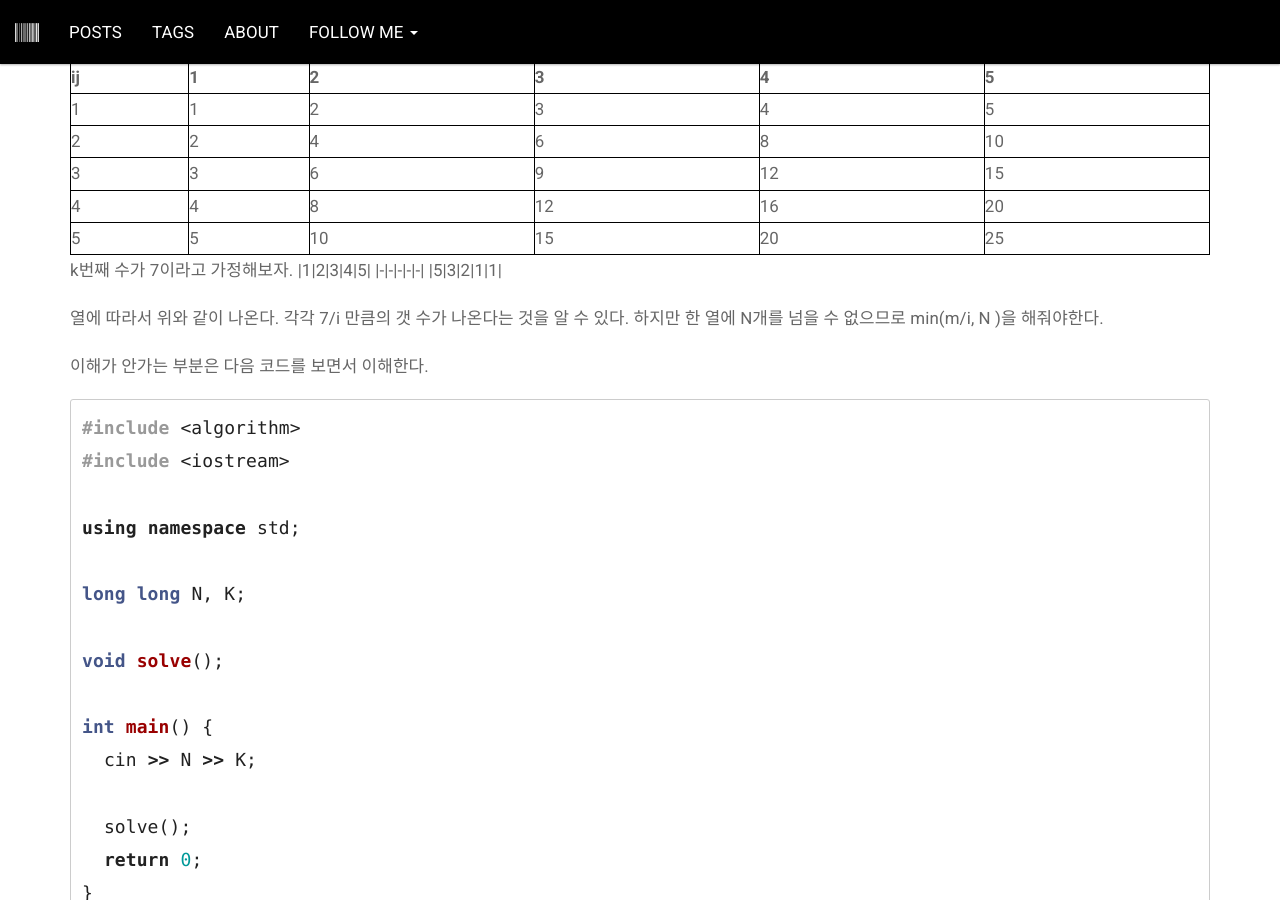
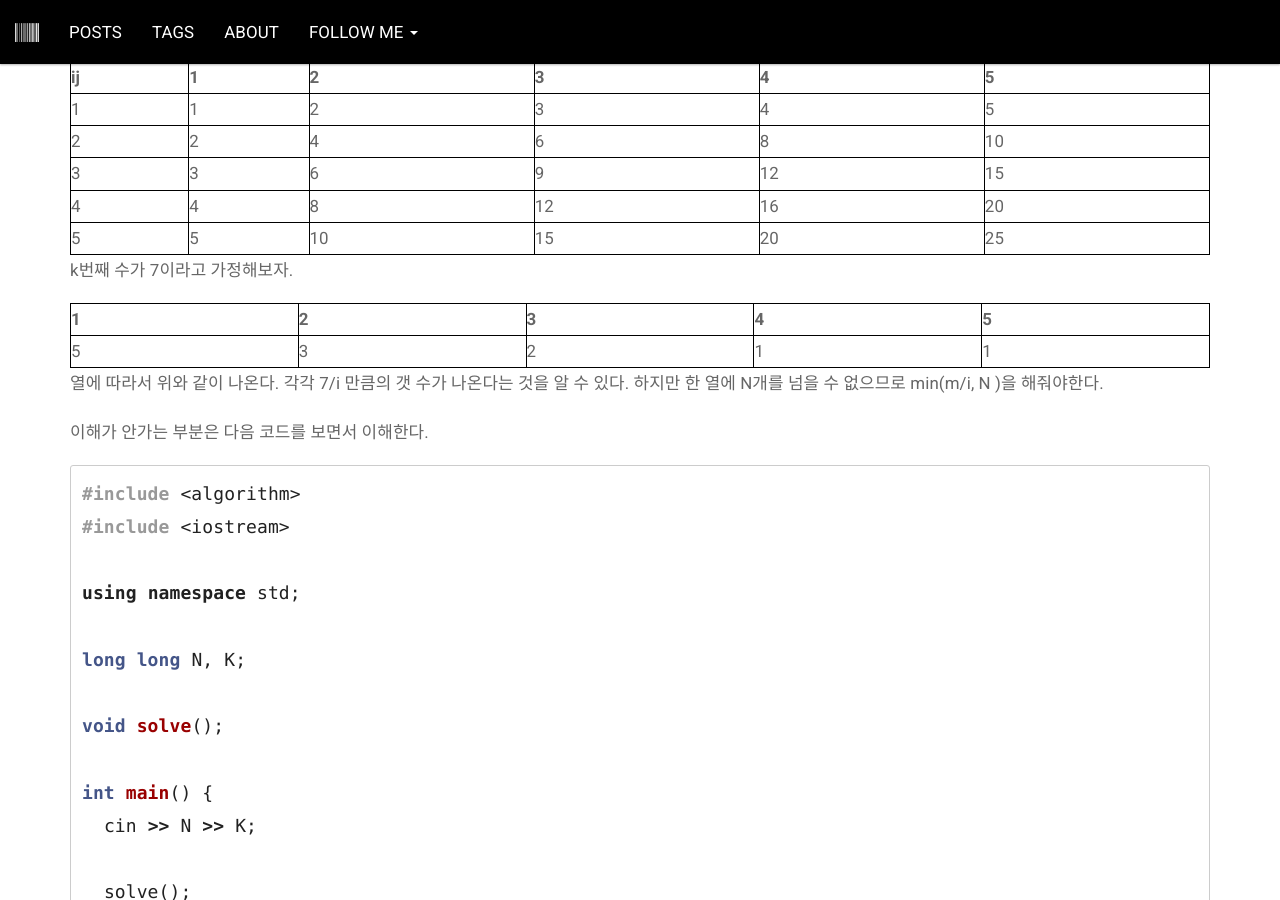
Before and after one commit to sneakstarberry/sneakstarberry.github.io, a Jekyll site: the page built from _posts/2021-03-23-nojam1300.md, in a window 1280 px wide and 900 px high, scrolled down 1571 px. Built offline with Jekyll 4.4.1, drawn with Linux system fonts in a browser that asks for light colours; comment, search, counter and statistics services are not loaded.

Commit message:
fix:table

```diff
--- a/_posts/2021-03-23-nojam1300.md
+++ b/_posts/2021-03-23-nojam1300.md
@@ -58,9 +58,10 @@ B의 크기가 N×N이 된다는데 무슨 소린가 했다. 알고보니 일차
 | 5   | 5   | 10  | 15  | 20  | 25  |
 
 k번째 수가 7이라고 가정해보자.
-|1|2|3|4|5|
-|-|-|-|-|-|
-|5|3|2|1|1|
+
+| 1   | 2   | 3   | 4   | 5   |
+| --- | --- | --- | --- | --- |
+| 5   | 3   | 2   | 1   | 1   |
 
 열에 따라서 위와 같이 나온다. 각각 7/i 만큼의 갯 수가 나온다는 것을 알 수 있다. 하지만 한 열에 N개를 넘을 수 없으므로 min(m/i, N )을 해줘야한다.
 
```
